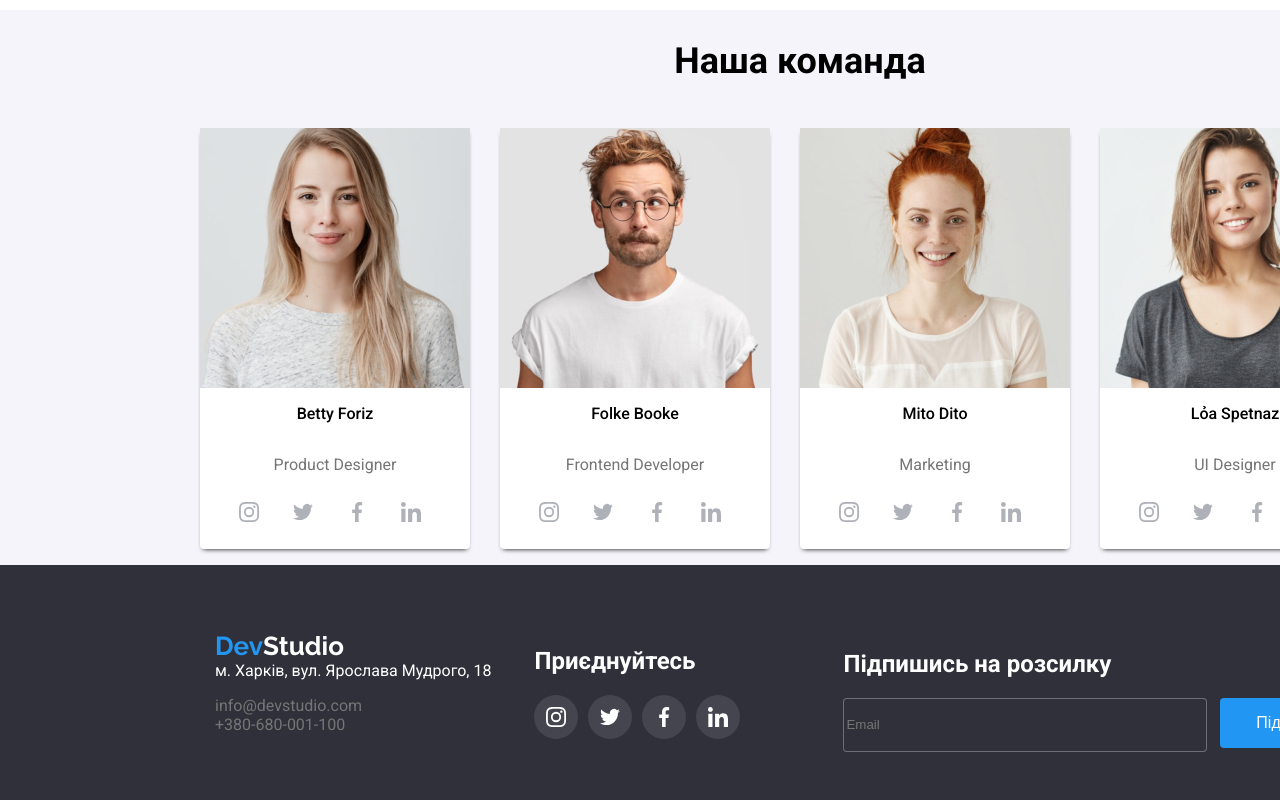
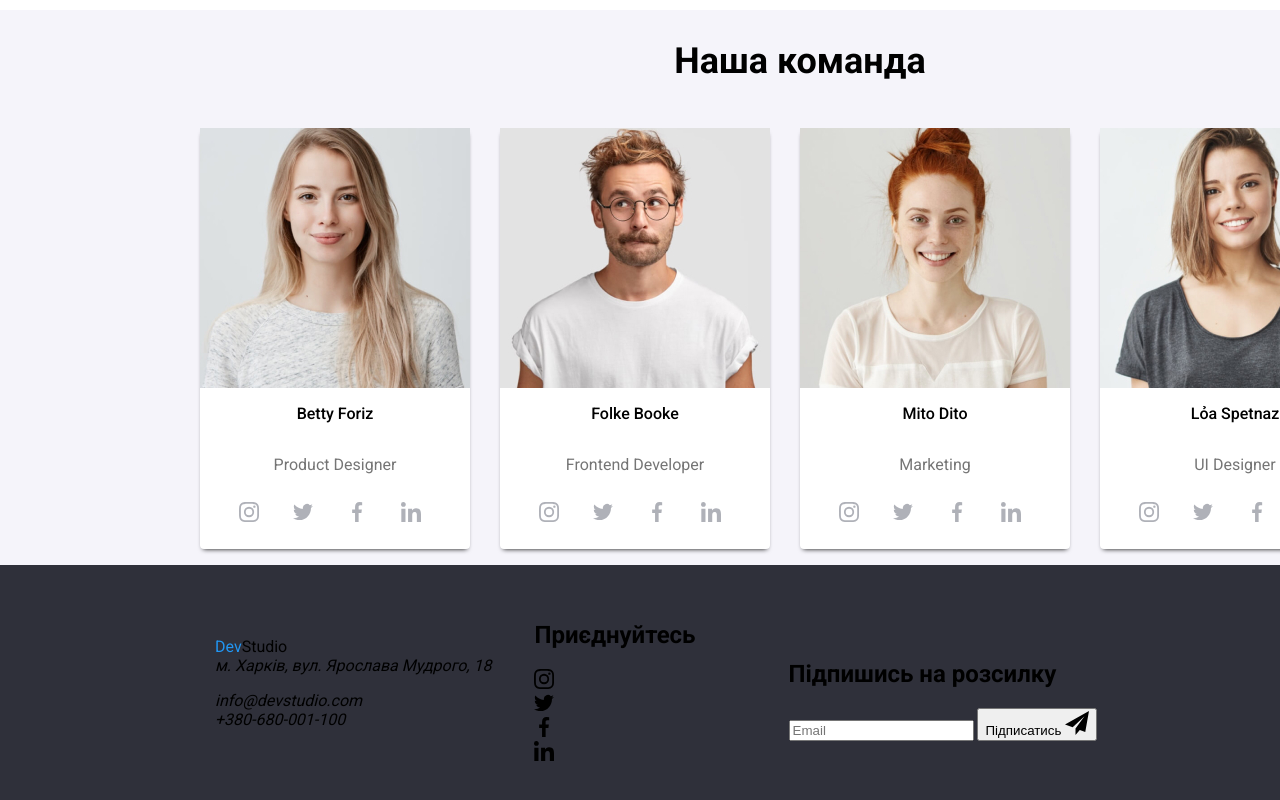
Before and after one commit to ra1z/wt-markup-03, a plain HTML site: page index.html in a window 1280 px wide. Shown: the part 1414-2214 px from the top of the page. Drawn offline with Linux system fonts and the light colour scheme.

Commit message:
Update styles.css

```diff
--- a/css/styles.css
+++ b/css/styles.css
@@ -93,7 +93,17 @@ header .logo {
     text-transform: uppercase;
 }
 
-
+.order_button{
+    background-color: var(--blue_logo_color);
+    color: #ffff;
+    cursor: pointer;
+    font-size: 16px;
+    font-weight: 700;
+    border: 0;
+    border-radius: 4px;
+    width: 200px;
+    height: 50px;
+}
 
 /* main section description */
 
@@ -245,93 +255,3 @@ footer .get_info{
     display: flex;
     flex-direction: column;
 }
-
-footer .logo{
-    font-family: "Raleway";
-    font-weight: 700;
-    font-size: 26px;
-    color: #FFFFFF;
-}
-
-footer address {
-    font-style: normal;
-    color: #FFFFFF;
-}
-
-footer address ul li a{
-    color: var(--text_grey_color);
-}
-
-footer h2 {
-    font-weight: 700;
-    color: #FFFFFF;
-}
-
-footer .social_media{
-    display: flex;
-    justify-content: center;
-    align-items: center;
-    margin: 0 0 15px;
-    padding: 0;
-}
-
-footer .social_media li {
-    margin-right: 10px;
-}
-
-footer .social_media li a {
-    display: flex;
-    justify-content: center;
-    align-items: center;
-    width: 44px;
-    height: 44px;
-    fill: #FFFFFF;
-    background-color: rgba(255, 255, 255, 10%);
-    border-radius: 100%;
-}
-
-footer .social_media li a:hover {
-    background-color: var(--blue_logo_color);
-}
-
-footer form {
-    display: flex;
-}
-
-footer form label{
-    font-weight: 700;
-    font-style: normal;
-    color: #FFFFFF;
-    text-transform: uppercase;
-}
-
-footer form label input{
-    background-color: #2F303A;
-    color: #FFFFFF;
-    border-color: rgba(255, 255, 255, 30%);
-    border-radius: 4px;
-    border-style: solid;
-    border-width: 1px;
-    width: 358px;
-    height: 50px;
-}
-
-footer form button{
-    display: flex;
-    align-items: center;
-    justify-content: center;
-    fill: #FFFFFF;
-    color: #FFFFFF;
-    border: 0px;
-    border-radius: 4px;
-    font-size: 16px;
-    background-color: var(--blue_logo_color);
-    cursor: pointer;
-    width: 200px;
-    height: 50px;
-    margin-left: 13px;
-}
-
-footer form button .image{
-    margin-left: 13px;
-}
```
